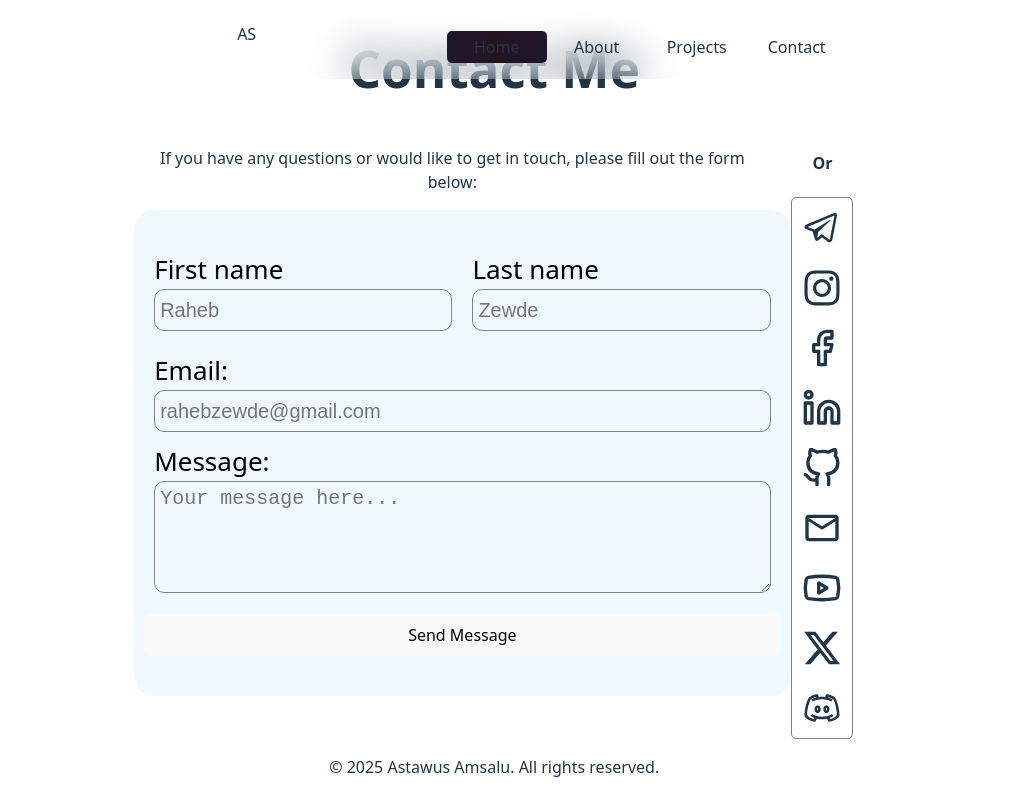
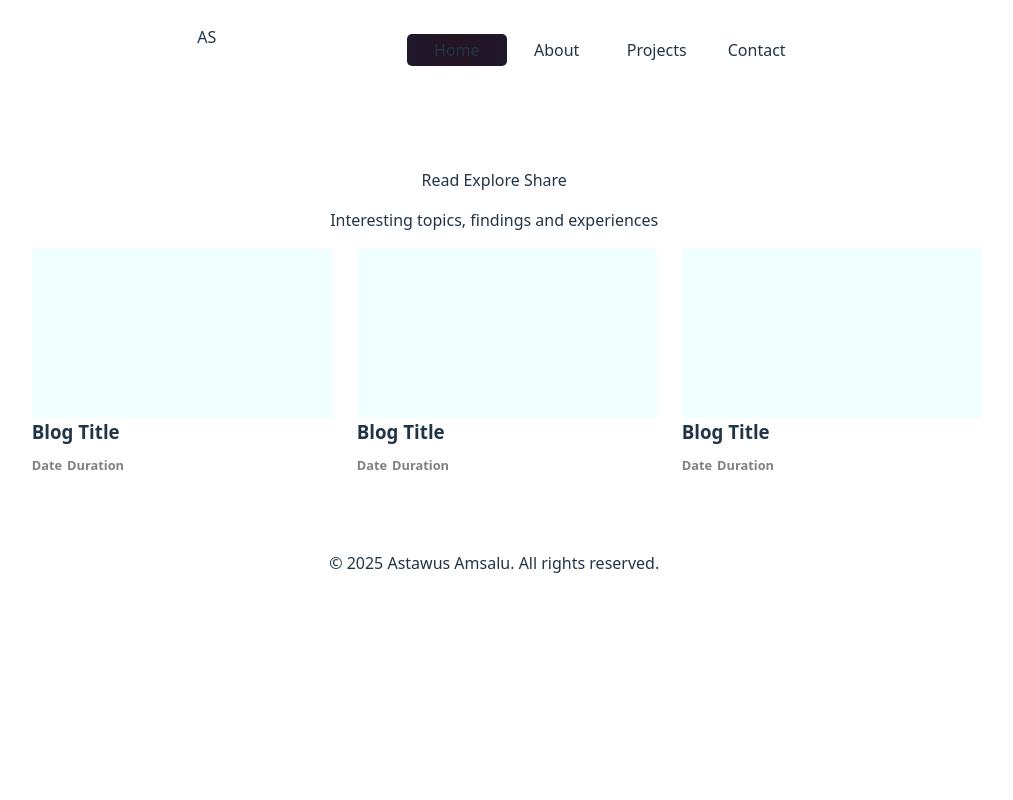
Before and after one commit to Zking4ever/Zking4ever, a React (Vite) app in the folder Portfolio(React)/: page /blog in a window 1280 px wide. Shown: the whole page, without its empty margins (133-1146 px from the left). Built offline with nearby package versions, Linux system fonts and the light colour scheme.

Commit message:
blog page added and blogcard component dreated

```diff
--- a/Portfolio(React)/src/App.css
+++ b/Portfolio(React)/src/App.css
@@ -293,6 +293,9 @@
 }
 
 /* Contact Page */
+.contact-page{
+  padding: 60px 0px;
+}
 .contact-page-box{
   display:flex;
 }
@@ -348,3 +351,17 @@
     justify-content: center;
   }
 }
+
+.blog-page{
+  padding: 60px 0px;
+  padding-top: 20vh;
+}
+.blog-page-title{
+  font-size: 2rem;
+  font-weight: bold;
+  margin-bottom: 20px;
+}
+.blog-cards-container{
+  gap: 20px;
+  width: 100vw;
+}
--- a/Portfolio(React)/src/App.tsx
+++ b/Portfolio(React)/src/App.tsx
@@ -5,6 +5,7 @@ import About from './pages/About';
 import Projects from './pages/Projects';
 import Contact from './pages/Contact';
 import Footer from './components/Footer';
+import Blog from './pages/Blog';
 
 
 function App() {
@@ -17,7 +18,7 @@ function App() {
             <Route path='/about' element={<About />} />
             <Route path='/projects' element={<Projects />} />
             <Route path='/contact' element={<Contact />} />
-            <Route path='/blog' element={<Contact />} />
+            <Route path='/blog' element={<Blog />} />
           </Routes>
         </Router>
         <Footer />
--- /dev/null
+++ b/Portfolio(React)/src/components/UI/BlogCard/BlogCard.css
@@ -0,0 +1,32 @@
+.blog-card{
+  width: 100%;
+  max-width: 300px;
+  margin-left: 25px;
+  text-align: left;
+  display: inline-block;
+  cursor: pointer;
+}
+.blog-card *{
+  margin: 0;
+  padding: 0;
+}
+.blog-image{
+  width: 100%;
+  height: 170px;
+  object-fit: cover;
+  background-color: azure;
+}
+.blog-decription{
+  width: 100%;
+  font-weight: bold;
+  position: relative;
+  display: flex;
+  flex-direction: column;
+  gap: 10px;
+}
+.blog-small{
+  font-size: 0.8rem;
+  color: gray;
+  display: flex;
+  gap: 5px;
+}
--- /dev/null
+++ b/Portfolio(React)/src/components/UI/BlogCard/BlogCard.tsx
@@ -0,0 +1,18 @@
+import './BlogCard.css'
+
+export default function BlogCard() {
+  return (
+    <div className="blog-card">
+      <div className="blog-image">
+
+      </div>
+      <div className="blog-decription">
+        <h3>Blog Title</h3>
+        <div className="blog-small">
+            <span className="blog-date">Date</span>
+            <span className="blog-date">Duration</span>
+        </div>
+      </div>
+    </div>
+  )
+}
--- /dev/null
+++ b/Portfolio(React)/src/pages/Blog.tsx
@@ -0,0 +1,21 @@
+import Header from '../components/Header'
+import BlogCard from '../components/UI/BlogCard/BlogCard'
+
+export default function Blog() {
+  return (
+    <>
+        <Header />
+        <div className="blog-page">
+
+            <span className='blog-page'>Read Explore Share</span>
+            <p>Interesting topics, findings and experiences</p>
+            <div className="blog-cards-container">
+                <BlogCard />
+                <BlogCard />
+                <BlogCard />
+
+            </div>
+        </div>
+    </>
+  )
+}
--- a/Portfolio(React)/src/pages/Contact.tsx
+++ b/Portfolio(React)/src/pages/Contact.tsx
@@ -14,8 +14,9 @@ import Header from '../components/Header';
 
 const Contact: React.FC = () => {
     return (
+        <>
+        <Header/>
         <div className="contact-page">
-            <Header/>
             <h1>Contact Me</h1>
             <div className='contact-page-box'>
                 <div className='form-container'>
@@ -38,6 +39,7 @@ const Contact: React.FC = () => {
                 </div>
             </div>
         </div>
+        </>
     );
 };
 
```
